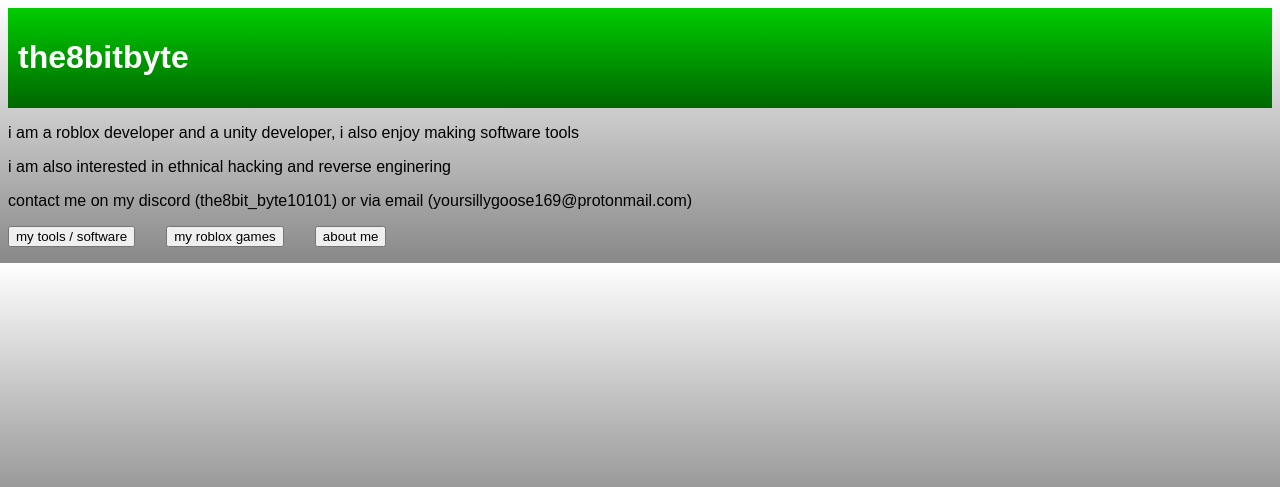
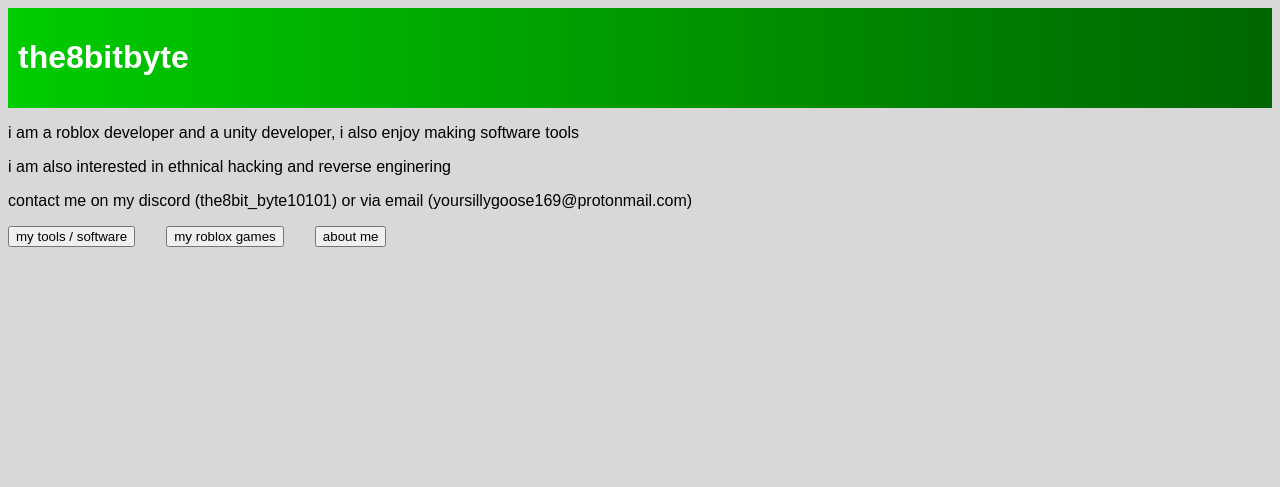
Before and after one commit to the8bitbyte/the8bitbyte.github.io, a PHP site: page / in a window 1280 px wide. Shown: the top 487 px of the page. Run offline with PHP 8.4, Linux system fonts and the light colour scheme.

Commit message:
Update styles.css
fix gradient

```diff
--- a/styles.css
+++ b/styles.css
@@ -1,11 +1,12 @@
 body {
-    background: linear-gradient(to bottom, #fff, #888);
+    background: #d9d7d7;
+    background-size: cover; /* Ensure the gradient covers the entire viewport */
     color: black;
     transition: background 0.5s ease, color 0.5s ease;
 }
 
 header {
-    background: linear-gradient(to bottom, #00cc00, #006600); /* Gradient between green and dark green */
+    background: linear-gradient(to right, #00cc00, #006600);
     color: #fff;
     padding: 10px;
 }
```
